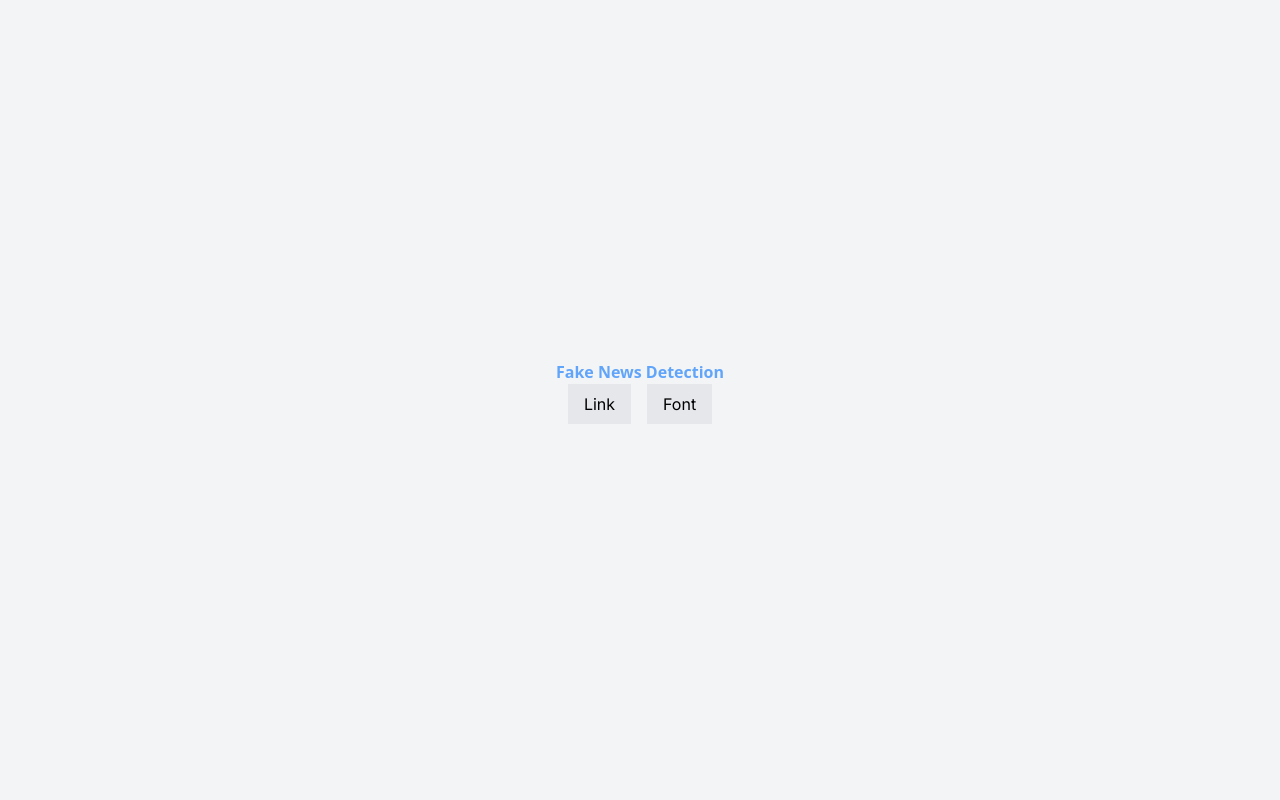
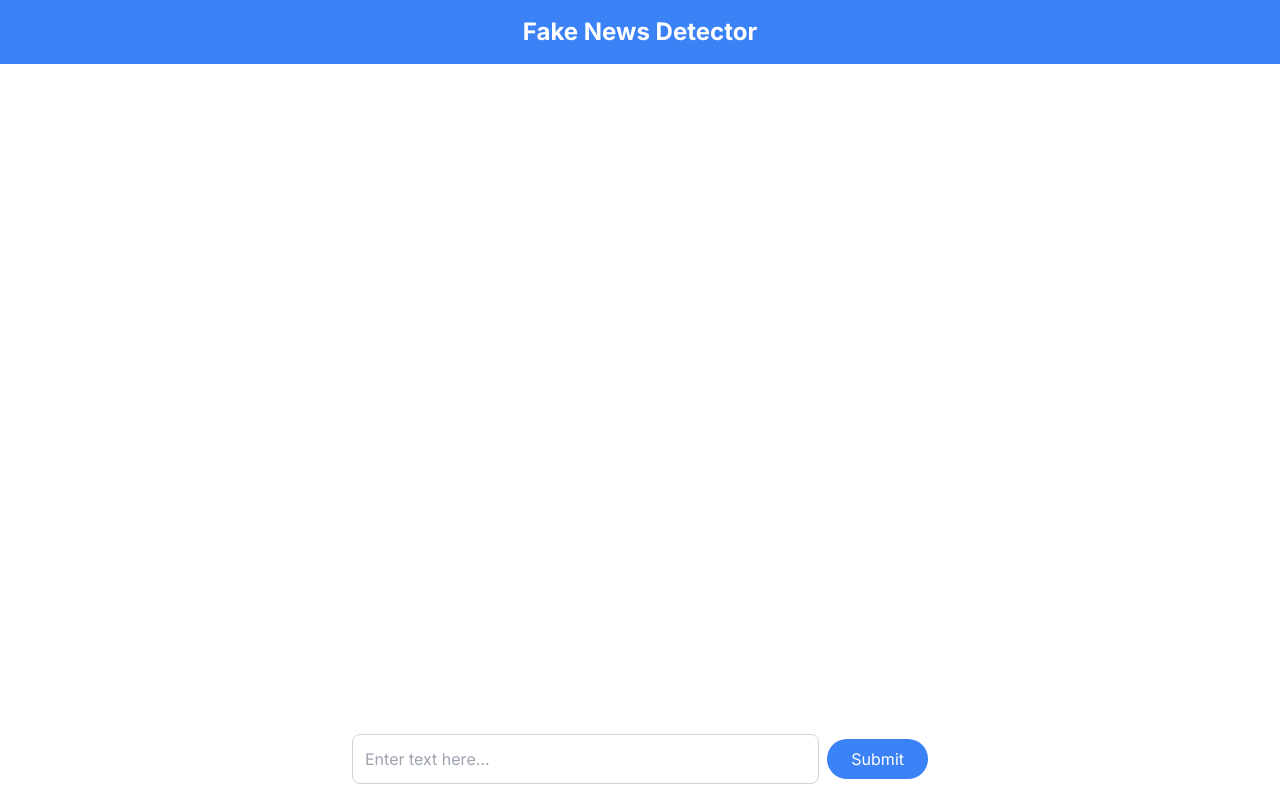
Before and after one commit to Dev-the-coder/Fake-News-Detection, a Next.js app in the folder client/: page / in a window 1280 px wide. Built offline with nearby package versions, Linux system fonts and the light colour scheme.

Commit message:
Minor changes

```diff
--- a/client/src/app/(Home)/page.tsx
+++ b/client/src/app/(Home)/page.tsx
@@ -1,52 +1,52 @@
-"use client"
+'use client'
 import { useState } from 'react';
+import axios from 'axios';
 
-const Page = () => {
-  const [activeTab, setActiveTab] = useState<'Link' | 'Text' | null>(null);
+const Home = () => {
+  const [text, setText] = useState('');
+
+  const handleChange = (event: React.ChangeEvent<HTMLTextAreaElement>) => {
+    setText(event.target.value);
+  };
+
+  const handleSubmit = async () => {
+    try {
+      const response = await axios.post('/api/news', { news: text });
+      console.log('API Response:', response.data);
+    } catch (error) {
+      console.error('API Error:', error);
+    }
+  };
 
   return (
-
-    <div className="min-h-screen flex flex-col items-center justify-center bg-gray-100">
-        <h1 className='flex justify-center item-center font-bold font-sans text-blue-400 '>Fake News Detection</h1>
-
-      <div className="flex space-x-4 mb-4">
-        <button
-          className={`px-4 py-2 ${activeTab === 'Link' ? 'bg-blue-500 text-white' : 'bg-gray-200'}`}
-          onClick={() => setActiveTab('Link')}
-        >
-          Link
-        </button>
-        <button
-          className={`px-4 py-2 ${activeTab === 'Text' ? 'bg-blue-500 text-white' : 'bg-gray-200'}`}
-          onClick={() => setActiveTab('Text')}
-        >
-          Font
-        </button>
+    <div className="flex flex-col min-h-screen">
+      <header className="bg-blue-500 text-white text-center py-4">
+        <h1 className="text-2xl font-bold">Fake News Detector</h1>
+      </header>
+      <div className="flex-grow flex flex-col justify-end p-4">
+        <div className="w-full max-w-xl mx-auto flex items-center space-x-2">
+          <textarea
+            className="flex-grow p-3 border border-gray-300 rounded-lg resize-none overflow-hidden focus:outline-none focus:ring-2 focus:ring-blue-500"
+            rows={1}
+            placeholder="Enter text here..."
+            value={text}
+            onChange={handleChange}
+            style={{ height: 'auto' }}
+            onInput={(e) => {
+              e.currentTarget.style.height = 'auto';
+              e.currentTarget.style.height = `${e.currentTarget.scrollHeight}px`;
+            }}
+          />
+          <button
+            className="bg-blue-500 text-white py-2 px-6 rounded-full hover:bg-blue-600 flex-shrink-0"
+            onClick={handleSubmit}
+          >
+            Submit
+          </button>
+        </div>
       </div>
-
-      {activeTab === 'Link' && (
-        <div className="flex flex-col items-center">
-          <input
-            type="text"
-            placeholder="Paste your link"
-            className="mb-2 p-2 border border-gray-300 rounded"
-          />
-          <button className="px-4 py-2 bg-blue-500 text-white rounded">Submit</button>
-        </div>
-      )}
-
-      {activeTab === 'Text' && (
-        <div className="flex flex-col items-center">
-          <input
-            type="text"
-            placeholder="Paste your Text"
-            className="mb-2 p-2 border border-gray-300 rounded"
-          />
-          <button className="px-4 py-2 bg-blue-500 text-white rounded">Submit</button>
-        </div>
-      )}
     </div>
   );
 };
 
-export default Page;
+export default Home;
```
Also changed, not shown: 1 other file (tests, documents, lock files or other folders).
